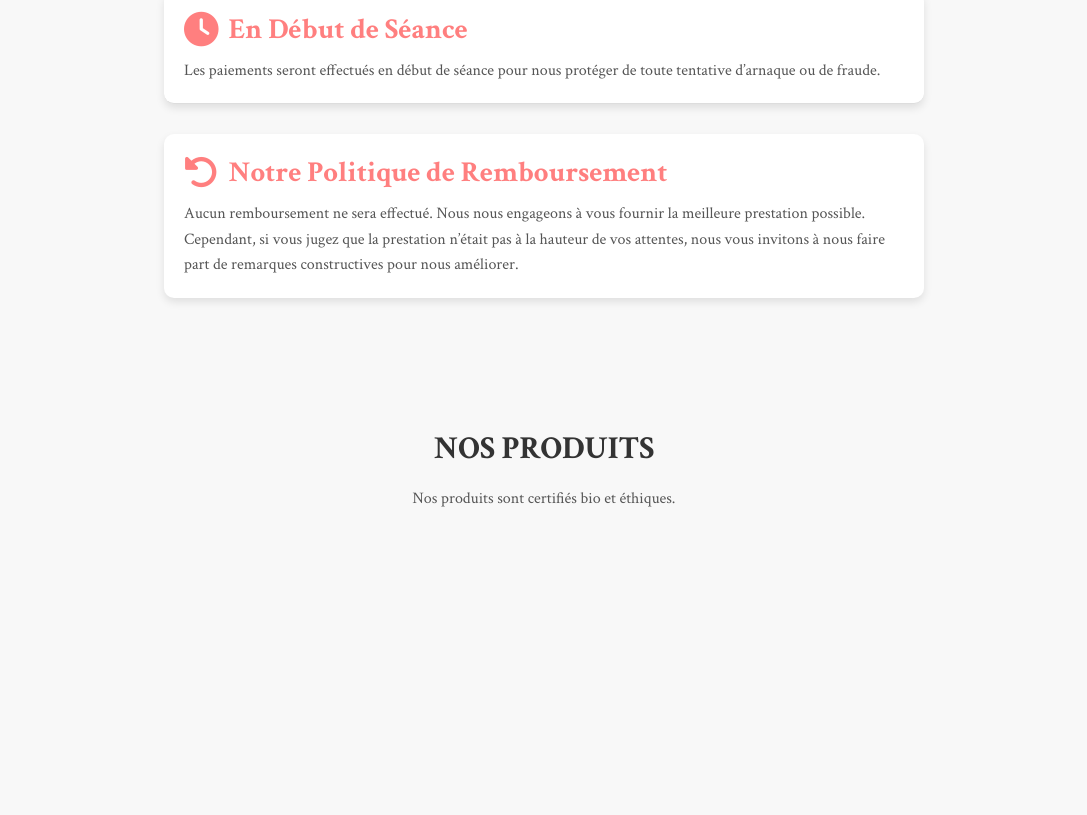
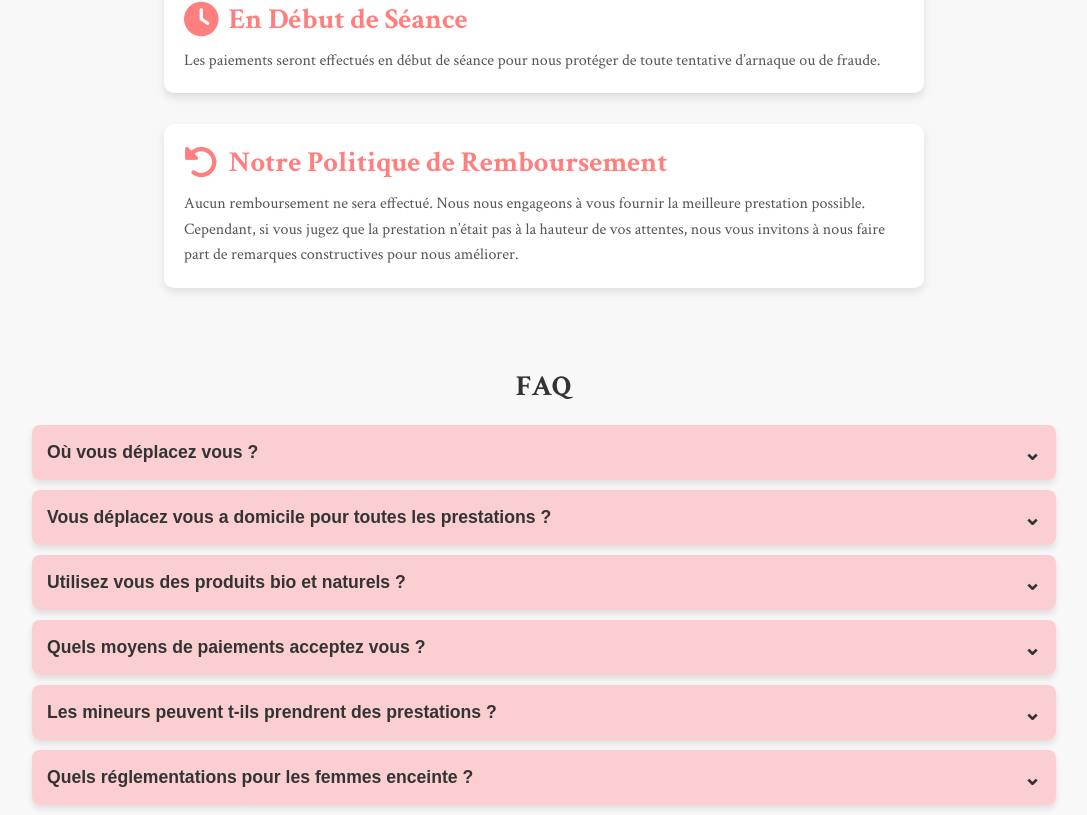
Before and after one commit to Kez0X/Lesthetique, a SvelteKit app: page / in a window 1280 px wide. Shown: the part 3323-4138 px from the top of the page, without its empty margins (96-1183 px from the left). Before the commit the page ends 3911 px from the top, so only its background shows below. Built offline with nearby package versions, Linux system fonts and the light colour scheme.

Commit message:
feat : faq components status : check

```diff
--- /dev/null
+++ b/src/lib/faq.svelte
@@ -0,0 +1,123 @@
+<script>
+    // Liste des questions et réponses pour la FAQ
+    let faqs = [
+        {
+            question: "Où vous déplacez vous ?",
+            answer: "Nous sommes basés sur Oullins et nous nous déplaçons dans la région sud-ouest lyonnaise : oullins, ste foy-lès-lyon,saint genis laval, tassin, irigny, pierre bénite, francheville, la mulatière, charly, vernaison, millery, chaponost, brignais, Craponne",
+            open: false
+        },
+        {
+            question: "Vous déplacez vous a domicile pour toutes les prestations ?",
+            answer: "Non, les épilations visage sans autres prestations se feront directement au sein du salon Line’s coiffure situé au 11 bis boulevard de l’europe , 69600 oullins.",
+            open: false
+        },
+        {
+            question: "Utilisez vous des produits bio et naturels ?",
+            answer: "Les épilations sont réalisées avec des cires bio. Les soins du corps sont réalisés avec des produits naturels, huiles végétales. Les soins du visage sont réalisés avec les produits de la marque Clairjoie bio et made in France. Les soins des mains et des pieds sont réalisés avec des produits naturels. Le semi permanent et les réhaussements de cils sont quant à eux réalisés avec des produits conventionnels.",
+            open: false
+        },
+        {
+            question: "Quels moyens de paiements acceptez vous ?",
+            answer: "Nous acceptons la carte bancaire et les espèces. Les chèques bancaires ne sont pas acceptés, ainsi que les cartes et chèques cadeaux qui ne proviennent pas de chez nous.",
+            open: false
+        },
+        {
+            question: "Les mineurs peuvent t-ils prendrent des prestations ?",
+            answer: "Tous soins corps, drainage du visage, épilations du maillot intégral et brésilien ainsi que les réhaussements de cils et pose de vernis semi permanent ne sont pas pratiqués sur les mineurs. Les soins du visage et les autres prestations sont quant à elles réalisables avec accord et présence parentale au moment du rdv.",
+            open: false
+        },
+        {
+            question: "Quels réglementations pour les femmes enceinte ?",
+            answer: "Tous les soins corps ne sont pas pratiqués sur femmes enceinte. Pour les autres prestations pas de contre indications, seuls les soins du visage seront adaptés en conséquence.",
+            open: false
+        }
+    ];
+
+    // Fonction pour basculer l'état d'ouverture d'une FAQ
+    function toggleFAQ(index) {
+        faqs = faqs.map((faq, i) => i === index ? { ...faq, open: !faq.open } : faq);
+    }
+</script>
+
+<style>
+    .faq-section {
+        width: 80%;
+        margin: 0 auto;
+        text-align: center;
+    }
+
+    .faq-section h2 {
+        font-size: 1.8em;
+        color: #333;
+        margin-bottom: 20px;
+    }
+
+    .faq-item {
+        margin-bottom: 10px;
+        border-radius: 8px;
+        overflow: hidden;
+        box-shadow: 0 4px 6px rgba(0, 0, 0, 0.1);
+    }
+
+    .faq-question {
+        width: 100%;
+        padding: 15px;
+        font-size: 1.1em;
+        font-weight: bold;
+        color: #333;
+        background-color: #fbcfd1; /* Rose pastel */
+        border: none;
+        text-align: left;
+        cursor: pointer;
+        outline: none;
+        display: flex;
+        justify-content: space-between;
+        align-items: center;
+        transition: background-color 0.3s ease;
+    }
+
+    .faq-question:hover {
+        background-color: #f8a5a7;
+    }
+
+    /* Chevron plus subtil */
+    .faq-question::after {
+        content: "⌄"; /* Icône de flèche plus discrète */
+        font-size: 1.2em;
+        transition: transform 0.3s ease;
+    }
+
+    /* Rotation du chevron quand la réponse est visible */
+    .faq-item.open .faq-question::after {
+        transform: rotate(180deg);
+    }
+
+    .faq-answer {
+        padding: 15px;
+        font-size: 1em;
+        color: #555;
+        display: none; /* Cachée par défaut */
+        background-color: #fde2e4; /* Couleur plus claire pour la réponse */
+    }
+
+    /* Affichage de la réponse lorsque l'élément est ouvert */
+    .faq-item.open .faq-answer {
+        display: block;
+    }
+</style>
+
+<div class="faq-section">
+    <h2>FAQ</h2>
+    {#each faqs as faq, index}
+        <div class="faq-item {faq.open ? 'open' : ''}">
+            <button class="faq-question" on:click={() => toggleFAQ(index)}>
+                {faq.question}
+            </button>
+            {#if faq.open}
+                <div class="faq-answer">
+                    {faq.answer}
+                </div>
+            {/if}
+        </div>
+    {/each}
+</div>
--- a/src/lib/navbar.svelte
+++ b/src/lib/navbar.svelte
@@ -62,7 +62,7 @@
 	/* Styles généraux de la navbar */
 	.navbar {
 		width: 100%;
-		height: 80px;
+		height: 70px;
 		background-color: rgba(255, 255, 255, 0.904);
 		position: sticky;
 		top: 0;
--- a/src/lib/payment.svelte
+++ b/src/lib/payment.svelte
@@ -1,5 +1,5 @@
 <div class="section-payment">
-    <h2>LE PAIEMENT</h2>
+    <h2>LE REGLEMENT</h2>
     <div class="payment-option">
         <h3><i class="fas fa-credit-card"></i> Carte Bleue</h3>
         <p>Nous disposons d’un TPE pour chacun des rendez-vous effectués avec les clients.</p>
--- a/src/lib/product.svelte
+++ /dev/null
@@ -1,26 +0,0 @@
-<div class="section-payment">
-    <h2>NOS PRODUITS</h2>
-    <p>Nos produits sont certifiés bio et éthiques.</p>
-</div>
-
-<style>
-    /* Styles pour la section globale */
-    .section-payment {
-        width: 100%;
-        text-align: center;
-        padding: 50px 20px; /* Ajout de padding latéral */
-    }
-
-    .section-payment h2 {
-        font-size: 2em; /* Augmentation de la taille du titre */
-        margin-bottom: 20px;
-        color: #333;
-    }
-
-    .section-payment p {
-        width: 60%; /* Augmentation de la largeur du paragraphe */
-        margin: 0 auto 30px auto; /* Centrer et espacer le paragraphe */
-        line-height: 1.2; /* Amélioration de l'espacement entre les lignes */
-        color: #555; /* Couleur du texte */
-    }
-</style>
--- a/src/routes/+layout.svelte
+++ b/src/routes/+layout.svelte
@@ -4,7 +4,7 @@
 	import Prestations from '$lib/prestations.svelte';
 	import About from '$lib/about.svelte';
 	import Payment from '$lib/payment.svelte';
-	import Product from '$lib/product.svelte';
+	import FAQ from '$lib/faq.svelte';
 </script>
 <div class="app">
 	<!-- <Header /> -->
@@ -17,7 +17,7 @@
 	<Prestations/>
 	<About/>
 	<Payment/>
-	<Product/>
+	<FAQ/>
 	<!-- <footer>
 		<p>visit <a href="https://kit.svelte.dev">kit.svelte.dev</a> to learn SvelteKit</p>
 	</footer> -->
```
